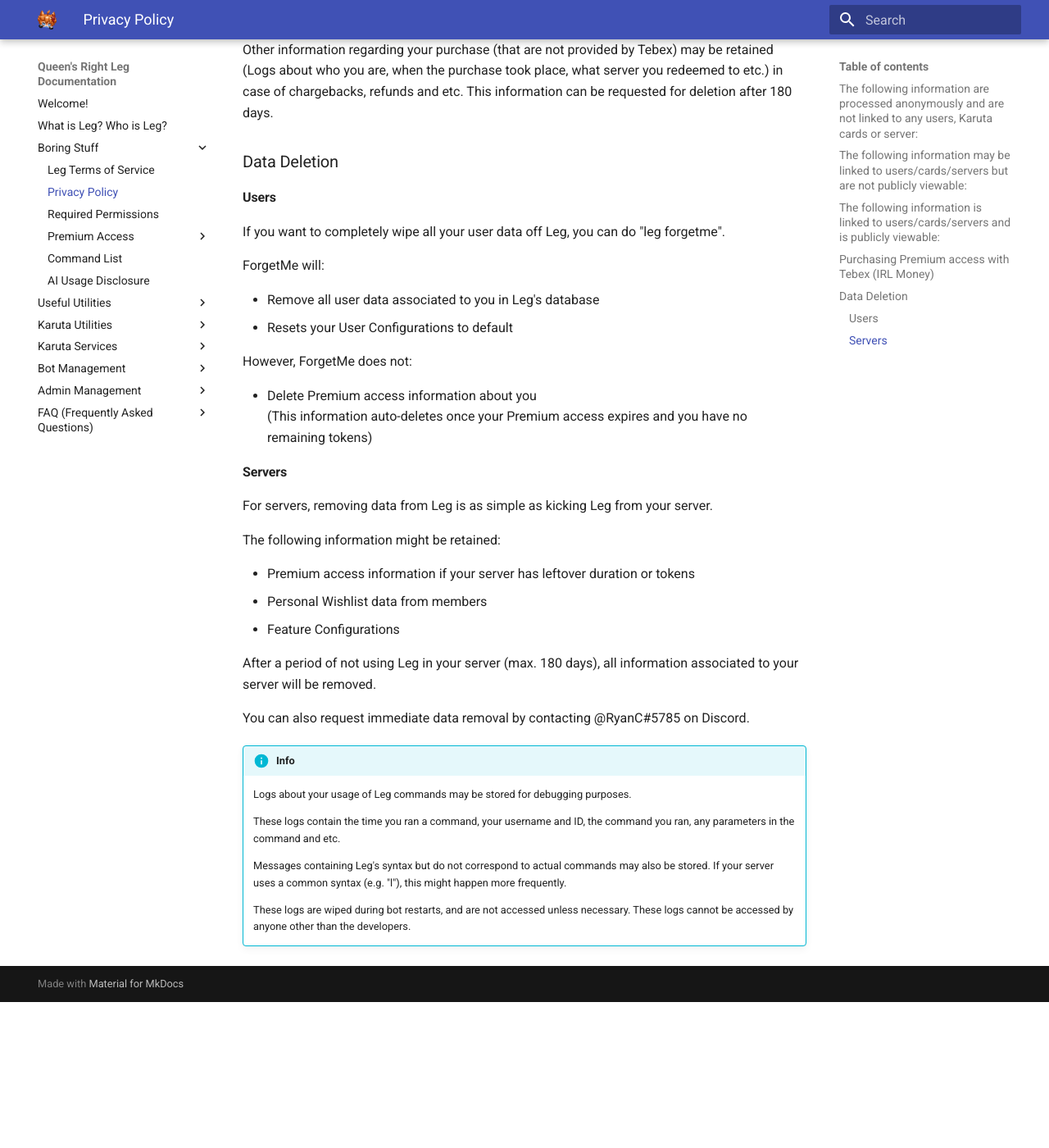
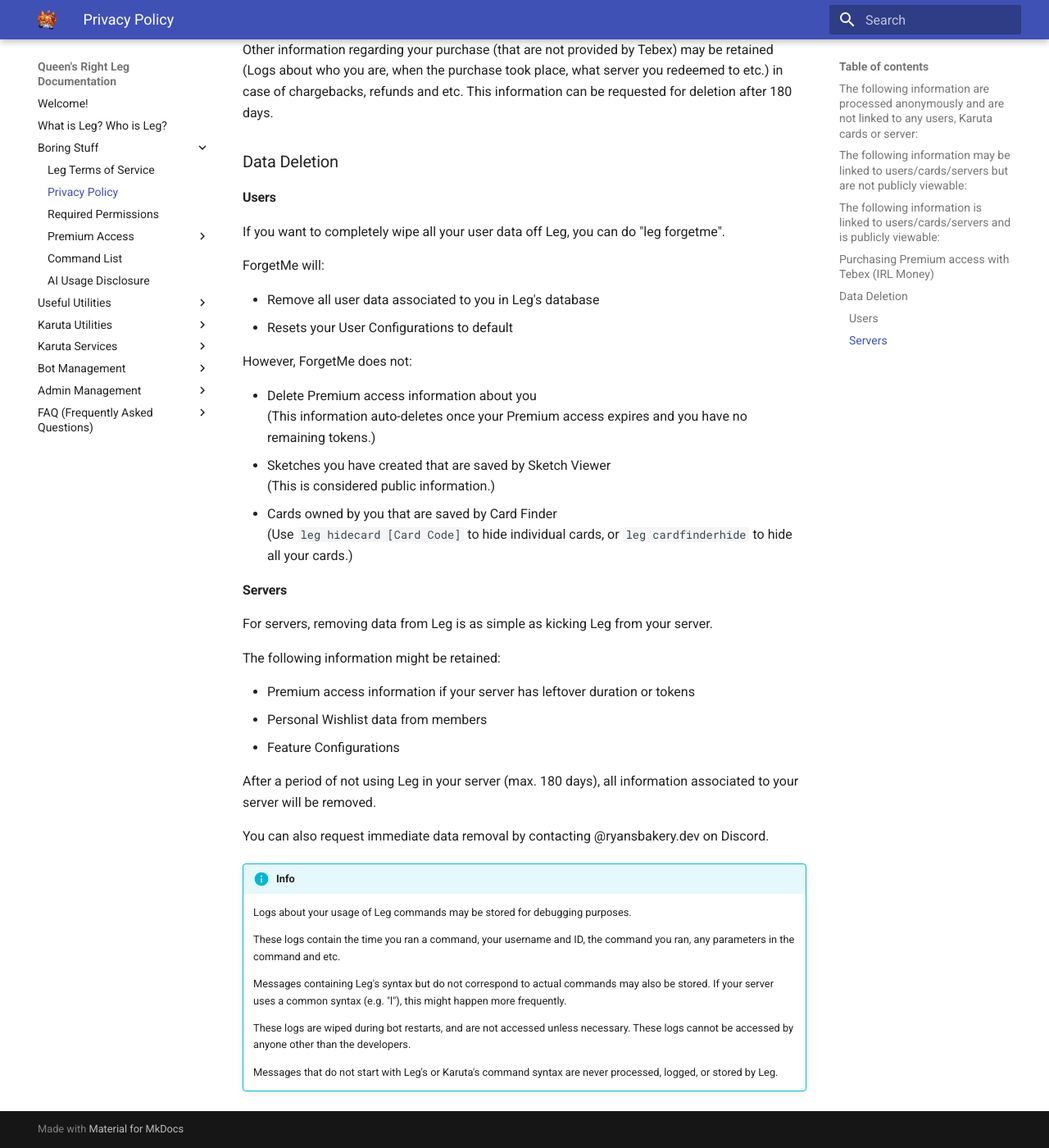
Before and after one commit to RyanCheddar/queens-right-leg, an MkDocs documentation site: the page built from docs/boring-stuff/privacy-policy.md, in a window 1280 px wide and 1400 px high, scrolled down 2187 px. Shown: the whole window at 82% size. Built offline with MkDocs 1.6.1 and Material for MkDocs 9.7.7, drawn with Linux system fonts in a browser that asks for light colours; before the commit the page ends 3409 px from its top, so only the background shows below that.

Commit message:
add new card finder hide cmd

```diff
--- a/docs/boring-stuff/privacy-policy.md
+++ b/docs/boring-stuff/privacy-policy.md
@@ -86,7 +86,11 @@
 However, ForgetMe does not:
 
 * Delete Premium access information about you
-  (This information auto-deletes once your Premium access expires and you have no remaining tokens)
+  (This information auto-deletes once your Premium access expires and you have no remaining tokens.)
+* Sketches you have created that are saved by Sketch Viewer
+  (This is considered public information.)
+* Cards owned by you that are saved by Card Finder
+  (Use `leg hidecard [Card Code]` to hide individual cards, or `leg cardfinderhide` to hide all your cards.)
 
 #### Servers
 
@@ -100,7 +104,7 @@
 
 After a period of not using Leg in your server (max. 180 days), all information associated to your server will be removed.
 
-You can also request immediate data removal by contacting @RyanC#5785 on Discord.
+You can also request immediate data removal by contacting @ryansbakery.dev on Discord.
 
 !!! info
     Logs about your usage of Leg commands may be stored for debugging purposes.
@@ -110,3 +114,5 @@
     Messages containing Leg's syntax but do not correspond to actual commands may also be stored. If your server uses a common syntax (e.g. "l"), this might happen more frequently.
 
     These logs are wiped during bot restarts, and are not accessed unless necessary. These logs cannot be accessed by anyone other than the developers.
+
+    Messages that do not start with Leg's or Karuta's command syntax are never processed, logged, or stored by Leg.
```
